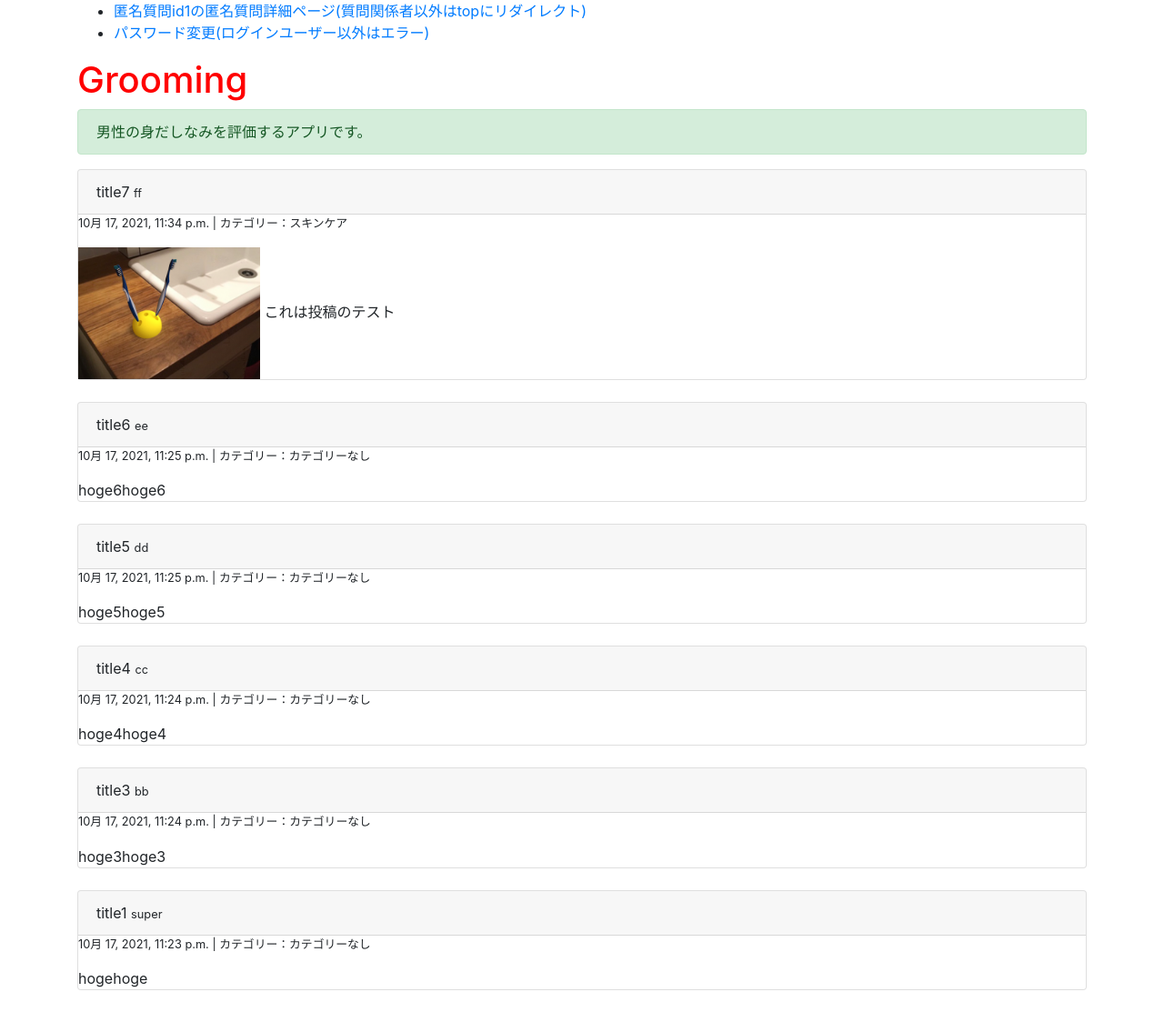
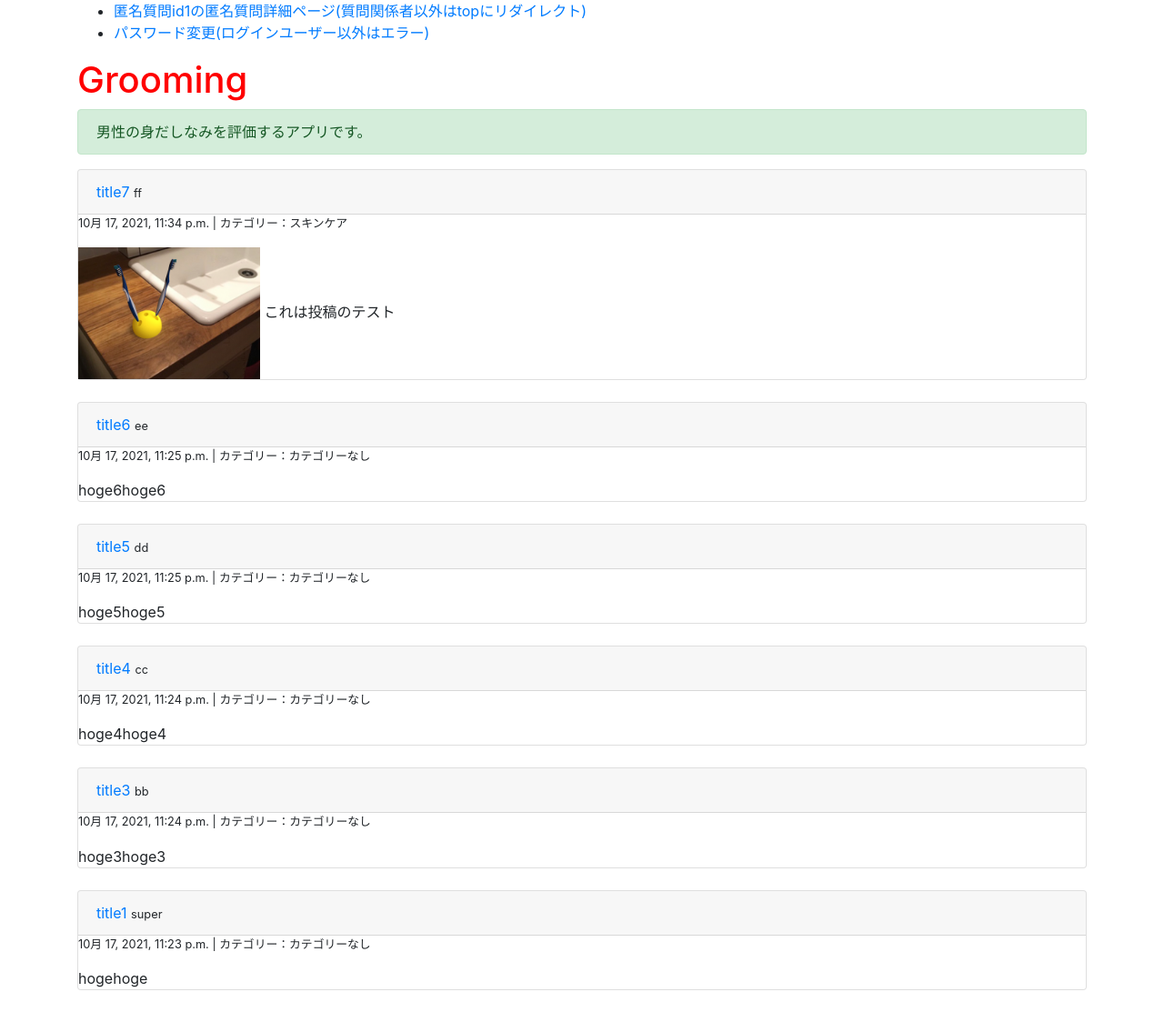
Before and after one commit to 1f101802780/MensNotion, a Django app: page / in a window 1280 px wide. Shown: the part 326-1439 px from the top of the page at 91% size. Run offline with Django 3.2, Linux system fonts and the light colour scheme; data comes from the database, SQL or seed files in the repository; both versions use the stored data as it was after the commit; some libraries are stand-ins or nearby versions.

Commit message:
link to post_detail

```diff
--- a/groomings/templates/groomings/top.html
+++ b/groomings/templates/groomings/top.html
@@ -29,7 +29,7 @@
   {% for post in posts %}
     <div class="post card">
       <div class="card-header">
-        {{ post.title }}
+        <a href="{% url 'groomings:post_detail' post.id %}" class="postcard-a">{{ post.title }}</a>
         <small>{{ post.user.username }}</small>
       </div>
       <div class="body">
```
Also changed, not shown: db.sqlite3.
